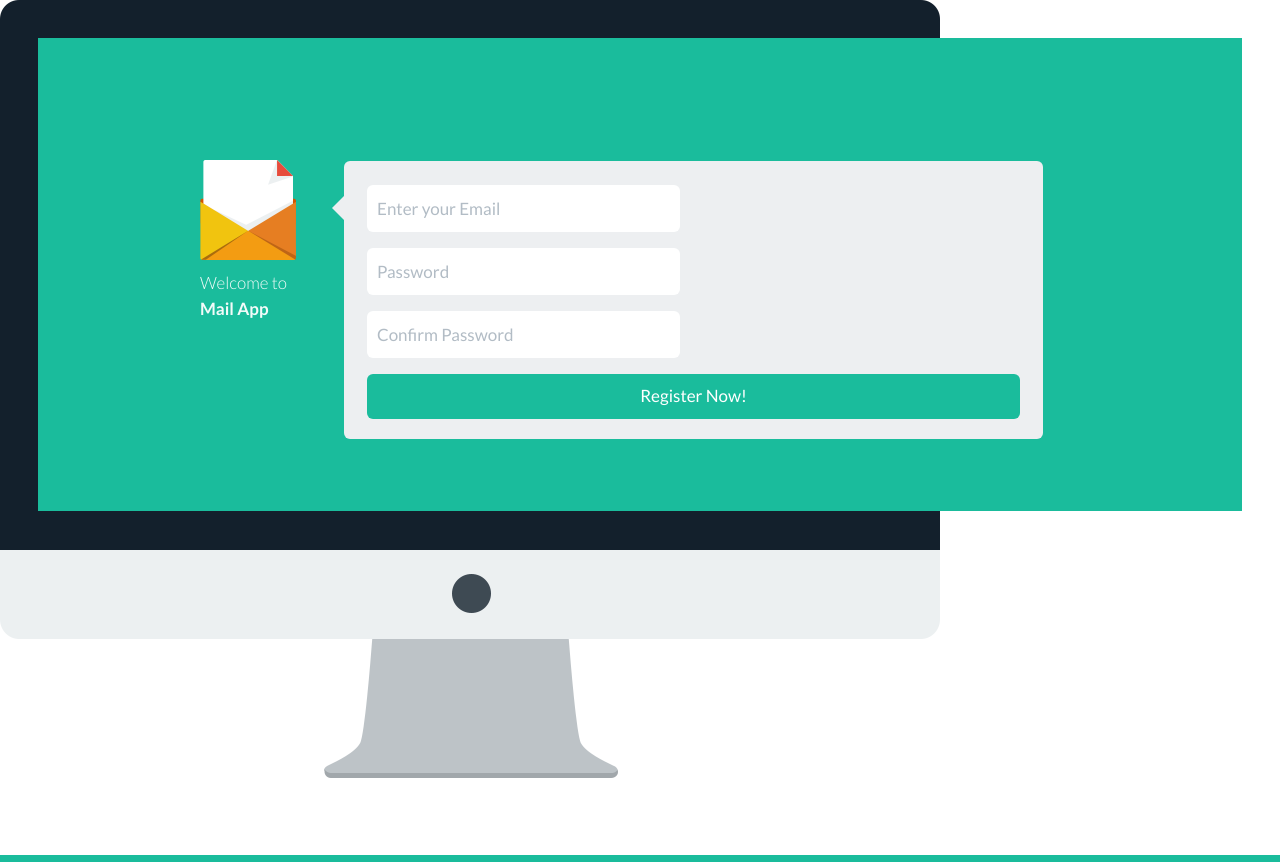
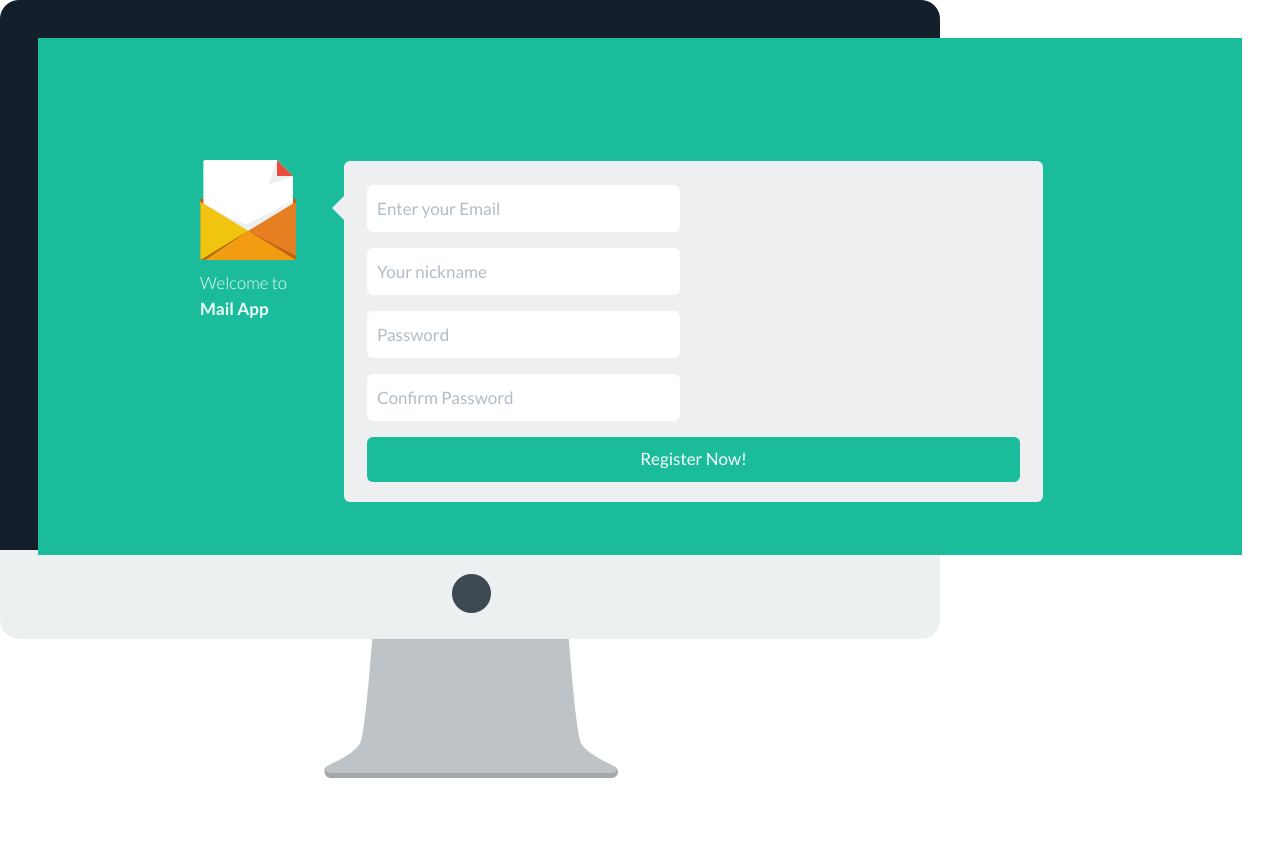
Before and after one commit to oneyoung/longhi, a Django app: page /user/register/ in a window 1280 px wide. Shown: the top 862 px of the page. Run offline with Django 3.2, Linux system fonts and the light colour scheme; some libraries are stand-ins or nearby versions.

Commit message:
+ memo.models: add nickname for Setting

```diff
--- a/website/fts/tests.py
+++ b/website/fts/tests.py
@@ -62,6 +62,9 @@ class AccountTest(LiveServerTestCase):
         # fill in the email filed
         tag = self.browser.find_element_by_name('username')
         tag.send_keys(username)
+        # fill in the nickname filed
+        tag = self.browser.find_element_by_name('nickname')
+        tag.send_keys('Nickname')
         # input the passowrd
         tag = self.browser.find_element_by_name('password')
         tag.send_keys(password)
--- a/website/html/template/user/register.html
+++ b/website/html/template/user/register.html
@@ -25,6 +25,10 @@
       </div>
 
       <div class="control-group">
+        <input name="nickname" type="text" class="login-field" placeholder="Your nickname" id="login-name" maxlength="100"  {% if form.username.value %}value="{{ form.username.value }}"{% endif %}/>
+      </div>
+
+      <div class="control-group">
         <input name="password" type="password" class="login-field" placeholder="Password" id="login-pass" />
       </div>
 
--- a/website/memo/forms.py
+++ b/website/memo/forms.py
@@ -3,4 +3,5 @@ from django import forms
 
 class RegisterForm(forms.Form):
     username = forms.EmailField(max_length=30, label='Email')
+    nickname = forms.CharField(max_length=100)
     password = forms.CharField(max_length=100, widget=forms.widgets.PasswordInput())
--- a/website/memo/models.py
+++ b/website/memo/models.py
@@ -45,6 +45,7 @@ class Statics(models.Model):
 
 class Setting(models.Model):
     user = models.OneToOneField(User)
+    nickname = models.CharField(max_length=100)
     interval = models.IntegerField(default=1)
     markdown = models.BooleanField(default=False)
 
--- a/website/memo/views.py
+++ b/website/memo/views.py
@@ -45,9 +45,13 @@ class RegisterView(TemplateView):
         if form.is_valid():
             username = form.cleaned_data['username']
             password = form.cleaned_data['password']
+            nickname = form.cleaned_data['nickname']
             if not User.objects.filter(username=username).exists():
                 user = User.objects.create_user(username=username, password=password)
                 user.save()
+                setting = user.setting
+                setting.nickname = nickname
+                setting.save()
                 return self.render_to_response({'status': 'success'})
             else:
                 return self.render_to_response({'status': 'fail', 'form': form})
```
Also changed, not shown: website/memo/tests/views.py (+1 -0 lines).
